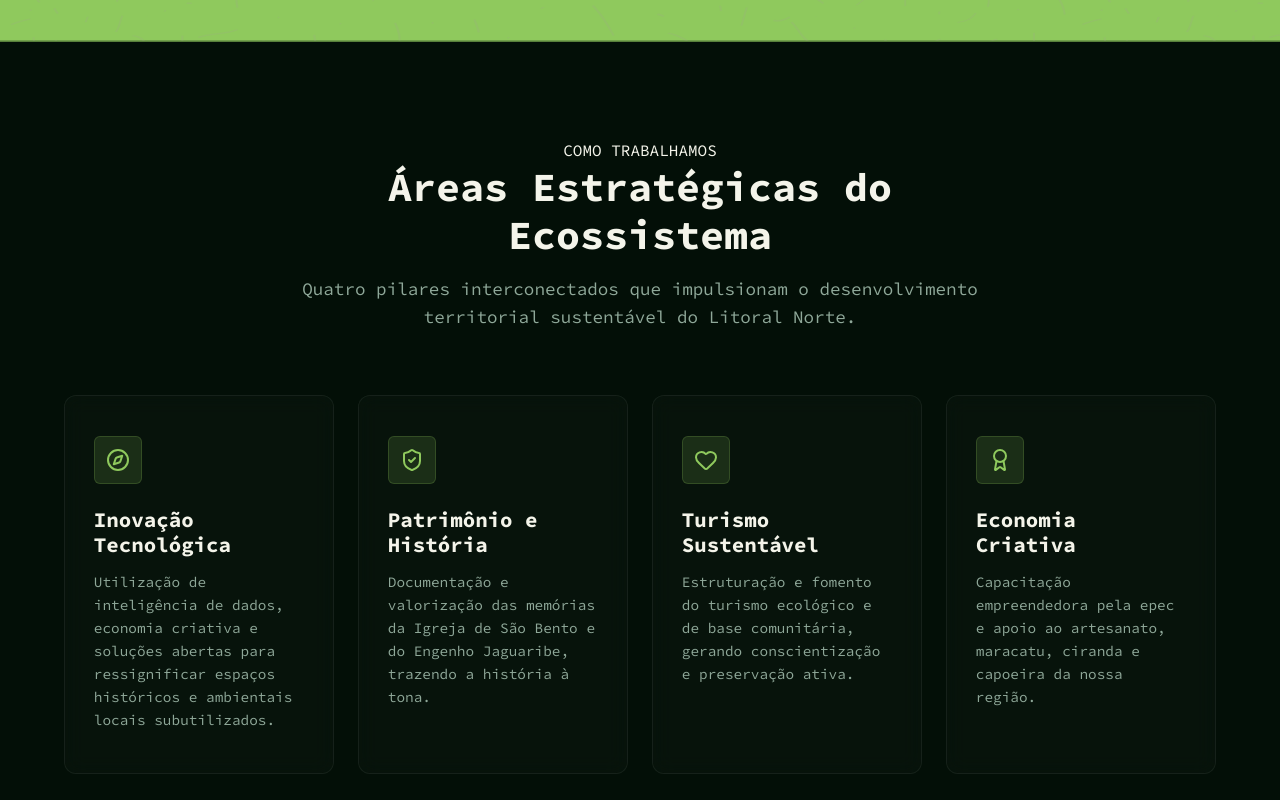
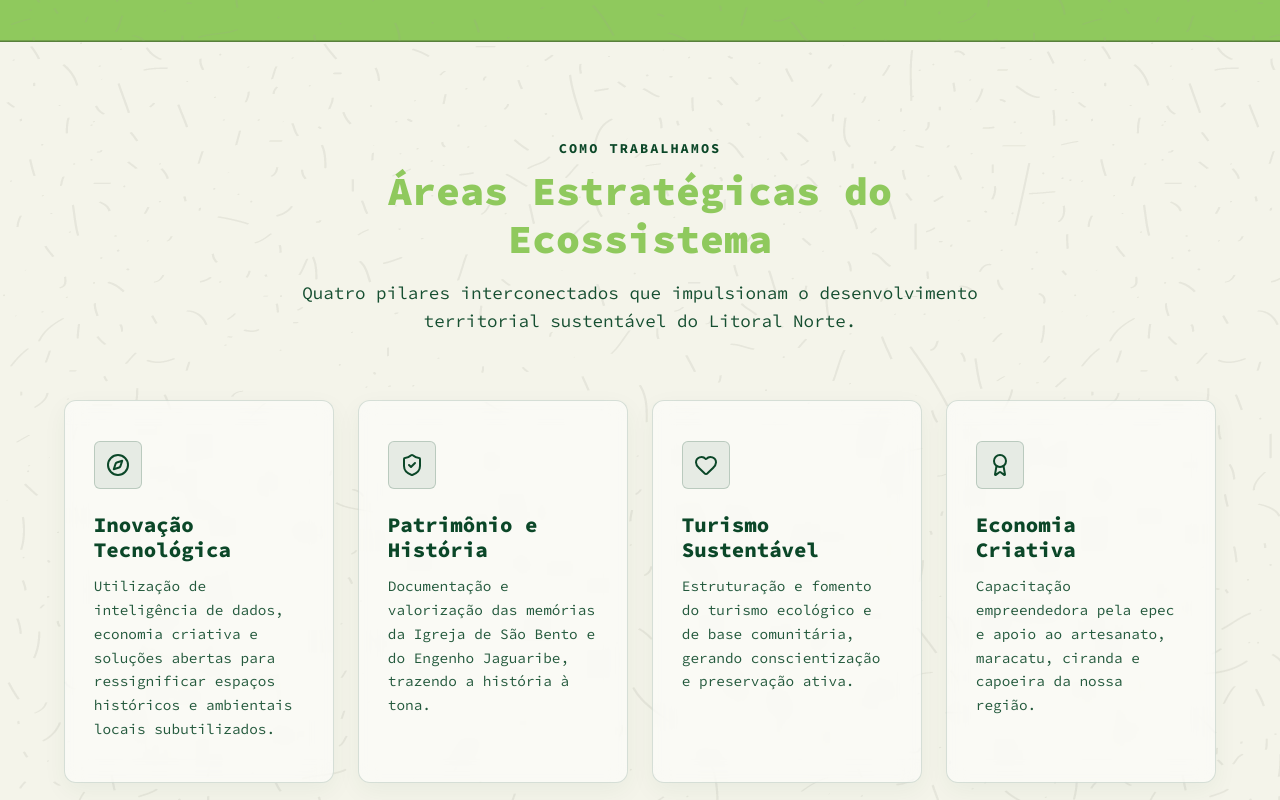
Before and after one commit to inovasaobento-ops/site-inovasaobento, a Next.js app: page / in a window 1280 px wide. Shown: the part 3560-4360 px from the top of the page. Built offline with nearby package versions, Linux system fonts and the light colour scheme; no server answers; the database is empty.

Commit message:
style: aplicar fundo bege granulado e alternar cores de texto verde escuro e limao na secao Como Trabalhamos

```diff
--- a/src/app/page.module.css
+++ b/src/app/page.module.css
@@ -564,54 +564,91 @@
 
 /* 4. Pillars Section */
 .pillarsSection {
-  background-color: var(--color-bg-dark);
+  background-color: var(--color-bege);
   padding: 6rem 0;
   position: relative;
+  overflow: hidden;
+  border-bottom: 1px solid rgba(11, 71, 40, 0.15);
+}
+
+.pillarsSection::after {
+  content: "";
+  position: absolute;
+  top: 0;
+  left: 0;
+  width: 100%;
+  height: 100%;
+  background-image: url('/assets/sobreposicao-grain.png');
+  background-repeat: repeat;
+  opacity: 0.8; /* Granulado de sobreposição */
+  pointer-events: none;
+  z-index: 1;
 }
 
 .pillarsHeader {
   text-align: center;
   max-width: 700px;
   margin: 0 auto 4rem auto;
+  position: relative;
+  z-index: 2;
+}
+
+.pillarsHeader :global(.sectionTagline),
+.pillarsHeader span {
+  color: var(--color-forest-green); /* Verde Escuro */
+  font-family: var(--font-source-code), monospace;
+  font-size: 0.85rem;
+  font-weight: 700;
+  letter-spacing: 2px;
+  text-transform: uppercase;
+  display: block;
+  margin-bottom: 0.5rem;
 }
 
 .sectionTitleInverse {
+  font-family: var(--font-source-code), monospace;
   font-size: 2.5rem;
-  color: var(--color-text-dark);
+  font-weight: 900;
+  color: var(--color-lime-green); /* Verde Limão Neon alternado como na Programação */
   margin-bottom: 1rem;
 }
 
 .pillarsSubtitle {
-  color: var(--color-text-muted);
+  color: var(--color-forest-green); /* Verde Escuro */
+  font-family: var(--font-source-code), monospace;
   font-size: 1.1rem;
+  opacity: 0.95;
 }
 
 .pillarsGrid {
   display: grid;
   grid-template-columns: repeat(4, 1fr);
   gap: 1.5rem;
+  position: relative;
+  z-index: 2;
 }
 
 .pillarCard {
-  background-color: rgba(255, 255, 255, 0.02);
-  border: 1px solid rgba(255, 255, 255, 0.06);
+  background-color: rgba(255, 255, 255, 0.5); /* Vidro fosco claro no fundo bege */
+  border: 1px solid rgba(11, 71, 40, 0.15);
   padding: 2.5rem 1.8rem;
   border-radius: var(--radius-md);
   transition: var(--transition-normal);
   backdrop-filter: blur(10px);
   -webkit-backdrop-filter: blur(10px);
+  box-shadow: 0 8px 24px rgba(11, 71, 40, 0.05);
 }
 
 .pillarCard:hover {
-  background-color: rgba(255, 255, 255, 0.04);
-  border-color: var(--color-lime-green);
+  background-color: rgba(255, 255, 255, 0.8);
+  border-color: rgba(11, 71, 40, 0.3);
   transform: translateY(-5px);
-  box-shadow: 0 10px 30px rgba(0, 0, 0, 0.4);
+  box-shadow: 0 12px 30px rgba(11, 71, 40, 0.12);
 }
 
 .pillarIconWrapper {
-  background-color: rgba(143, 201, 93, 0.15);
-  color: var(--color-lime-green);
+  background-color: rgba(11, 71, 40, 0.08);
+  color: var(--color-forest-green);
   width: 48px;
   height: 48px;
   border-radius: var(--radius-sm);
@@ -620,27 +657,30 @@
   justify-content: center;
   margin-bottom: 1.5rem;
   transition: var(--transition-fast);
-  border: 1px solid rgba(143, 201, 93, 0.2);
+  border: 1px solid rgba(11, 71, 40, 0.2);
 }
 
 .pillarCard:hover .pillarIconWrapper {
   background-color: var(--color-lime-green);
-  color: var(--color-text-light);
+  color: var(--color-forest-green);
   transform: scale(1.1) rotate(5deg);
-  box-shadow: var(--glow-lime);
+  box-shadow: 0 0 15px rgba(143, 201, 93, 0.4);
 }
 
 .pillarTitle {
-  color: var(--color-text-dark);
+  color: var(--color-forest-green); /* Verde Escuro */
+  font-family: var(--font-source-code), monospace;
   font-size: 1.3rem;
-  font-weight: 700;
+  font-weight: 800;
   margin-bottom: 0.8rem;
 }
 
 .pillarText {
-  color: var(--color-text-muted);
+  color: var(--color-forest-green); /* Verde Escuro */
+  font-family: var(--font-source-code), monospace;
   font-size: 0.9rem;
-  line-height: 1.6;
+  line-height: 1.65;
+  opacity: 0.9;
 }
 
 /* 8. Footer */
```
